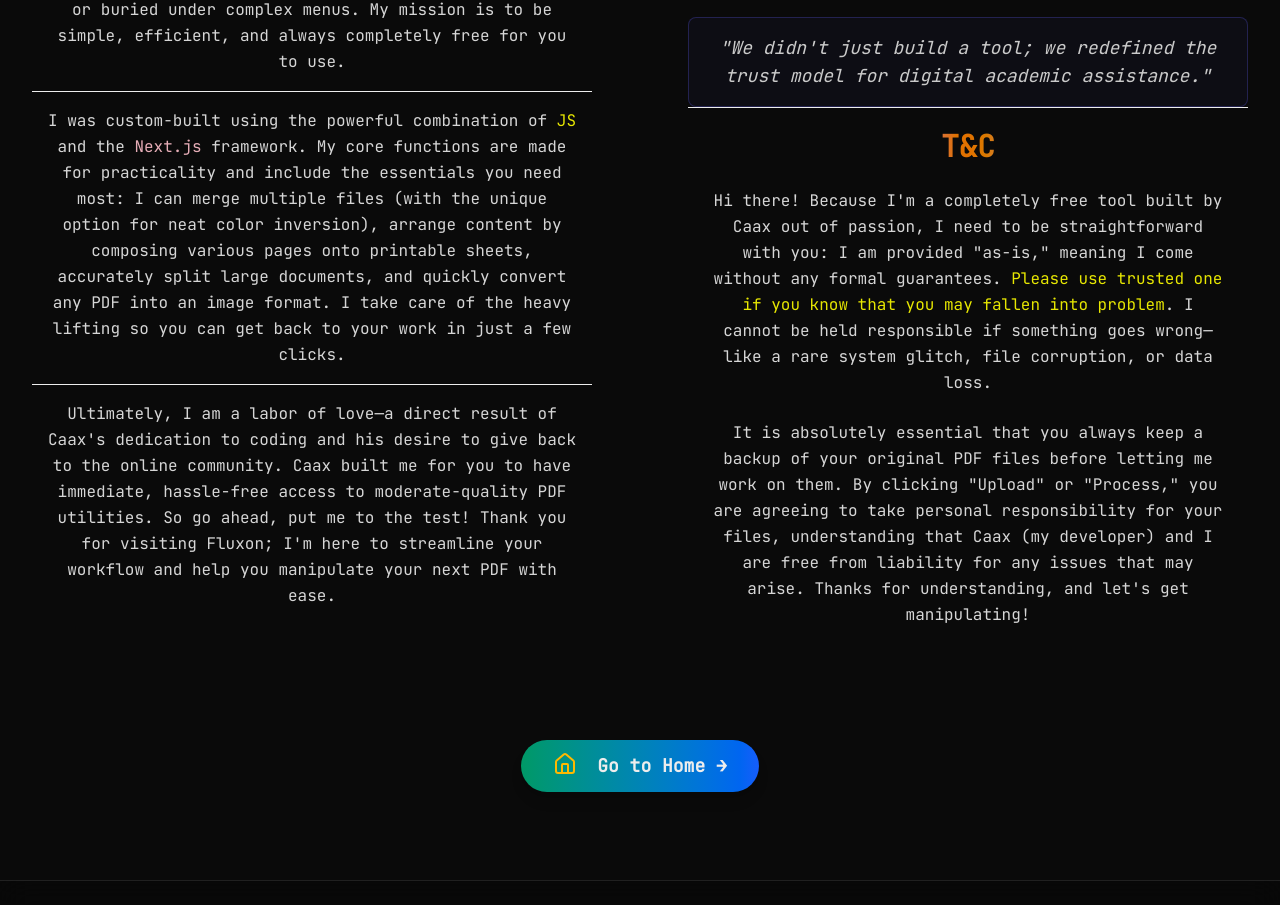
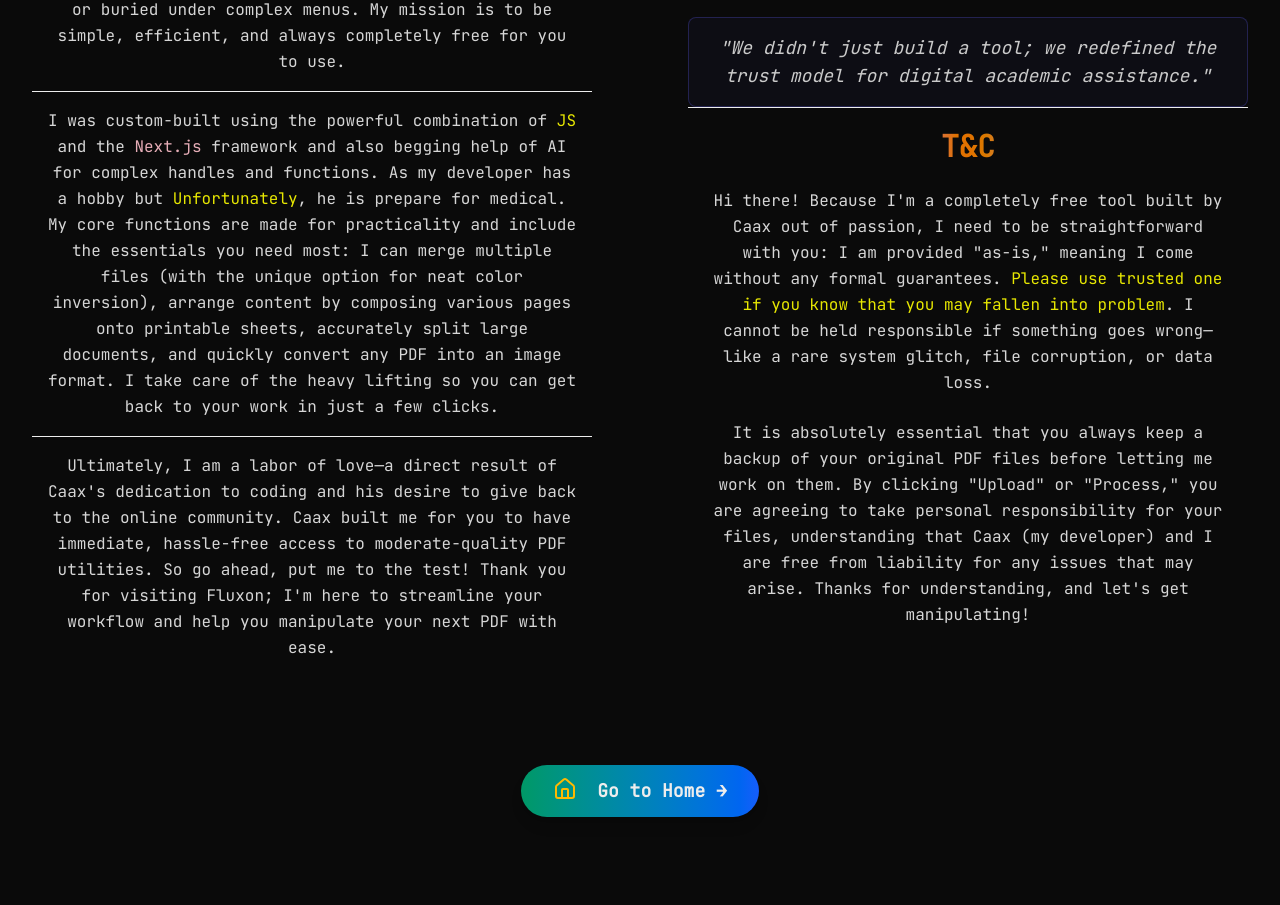
Before and after one commit to TheCaax/fluxon, a Next.js app: page /about in a window 1280 px wide. Shown: the part 936-1841 px from the top of the page. Built offline with nearby package versions, Linux system fonts and the light colour scheme.

Commit message:
fixing more the about page

```diff
--- a/app/about/page.js
+++ b/app/about/page.js
@@ -80,7 +80,7 @@ export default function About() {
             </p>
             <hr width='100%'/>
             <p className="m-4 leading-relaxed opacity-90">
-              I was custom-built using the powerful combination of <Colr text={'JS'} color={'#ffff00'}/> and the <Colr text={'Next.js'} color={'pink'}/> framework. My core functions are made for practicality and include the essentials you need most: I can merge multiple files (with the unique option for neat color inversion), arrange content by composing various pages onto printable sheets, accurately split large documents, and quickly convert any PDF into an image format. I take care of the heavy lifting so you can get back to your work in just a few clicks.
+              I was custom-built using the powerful combination of <Colr text={'JS'} color={'#ffff00'}/> and the <Colr text={'Next.js'} color={'pink'}/> framework and also begging help of AI for complex handles and functions. As my developer has a hobby but <Colr text={'Unfortunately'} color={'yellow'}/>, he is prepare for medical. My core functions are made for practicality and include the essentials you need most: I can merge multiple files (with the unique option for neat color inversion), arrange content by composing various pages onto printable sheets, accurately split large documents, and quickly convert any PDF into an image format. I take care of the heavy lifting so you can get back to your work in just a few clicks.
             </p>
             <hr width='100%'/>
             <p className="m-4 leading-relaxed opacity-90">
```
